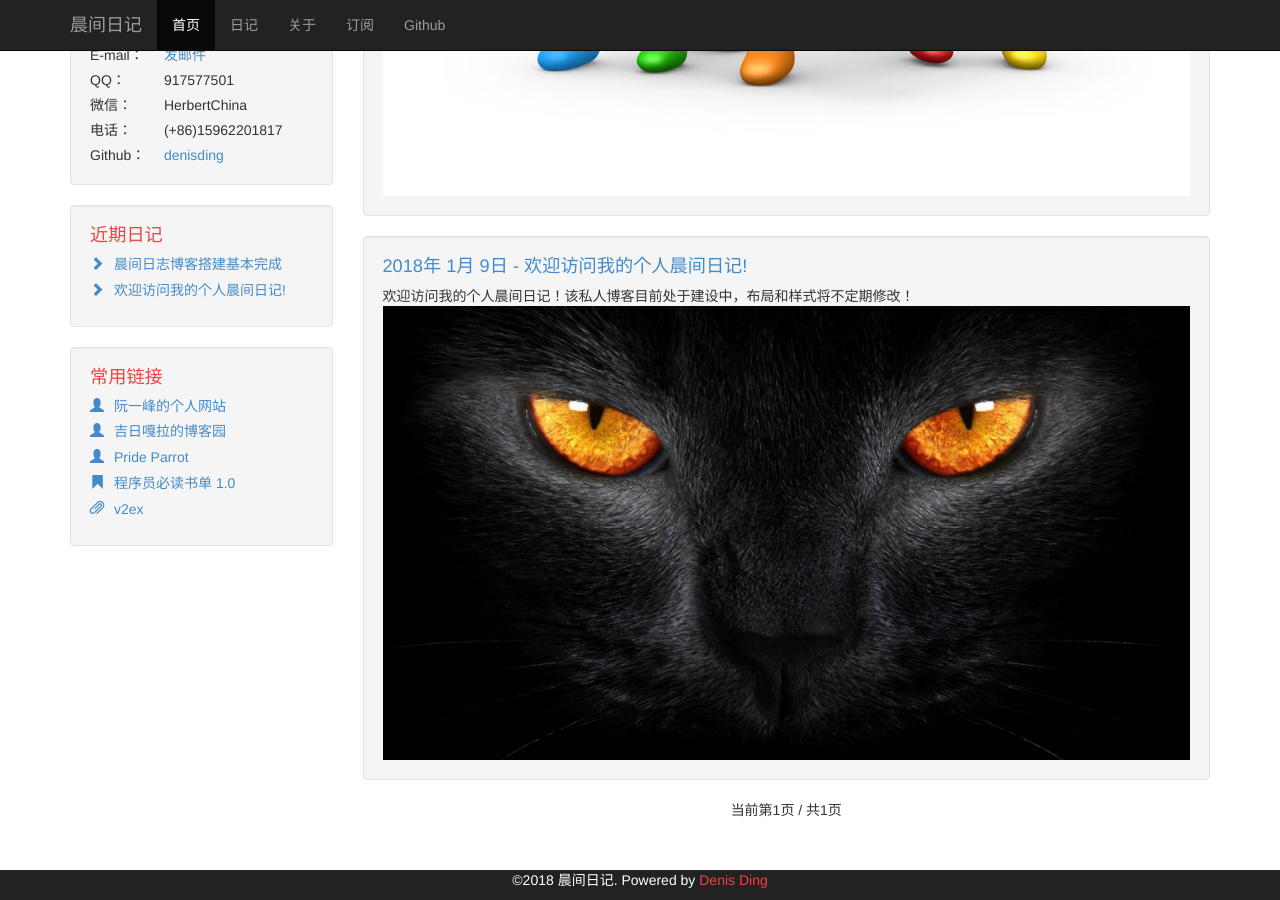
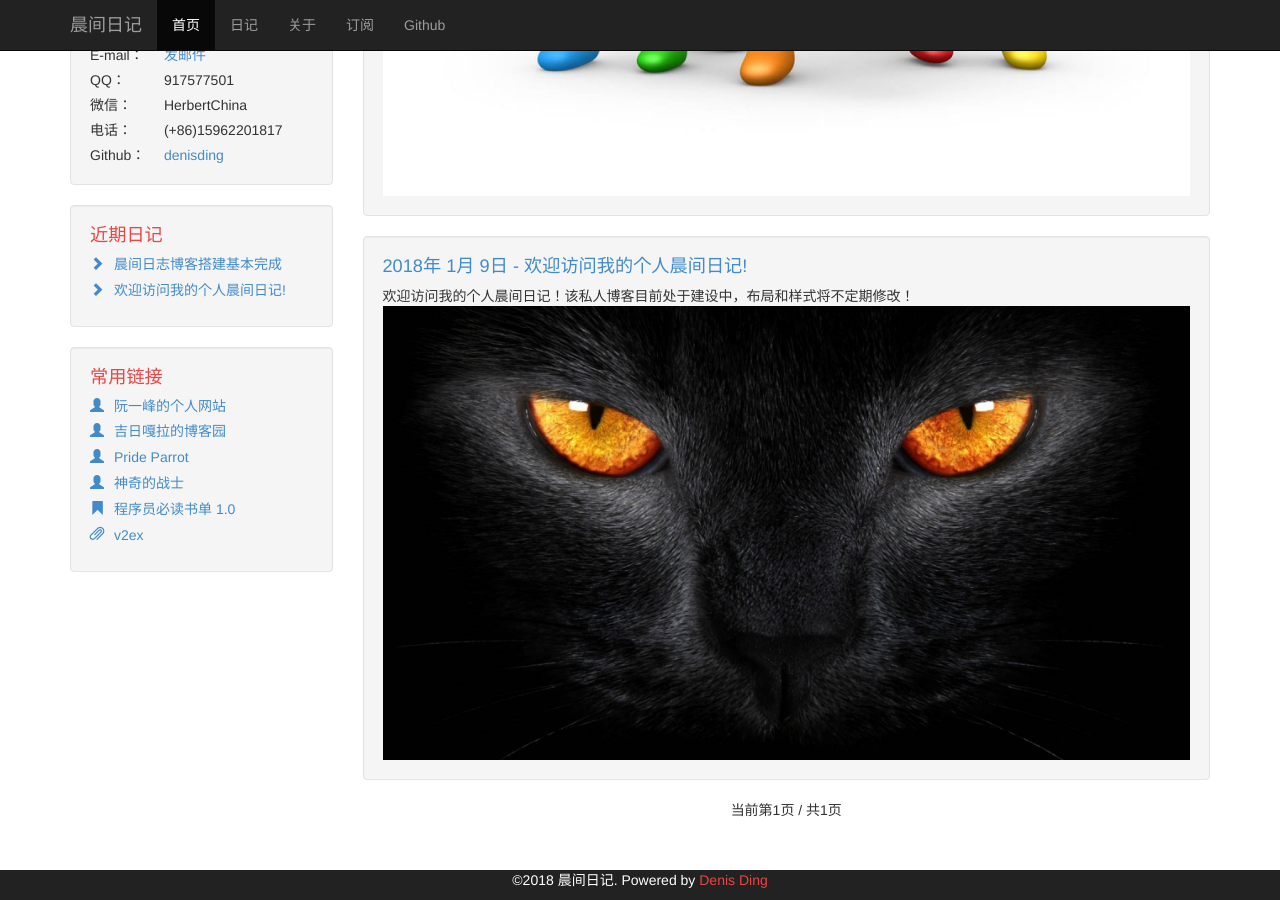
Before and after one commit to denisding/morningdiary, a Jekyll site: the page built from index.html, in a window 1280 px wide and 900 px high, scrolled down 540 px. Built offline with Jekyll 4.4.1, drawn with Linux system fonts in a browser that asks for light colours; the list of posts is cut into pages by our own code.

Commit message:
添加链接

```diff
--- a/_includes/links-list.html
+++ b/_includes/links-list.html
@@ -3,6 +3,7 @@
   <li><a href="http://www.ruanyifeng.com/home.html" target="_black"><i class="glyphicon glyphicon-user"></i>阮一峰的个人网站</a></li>
   <li><a href="http://www.cnblogs.com/jirigala/" target="_black"><i class="glyphicon glyphicon-user"></i>吉日嘎拉的博客园</a></li>
   <li><a href="http://prideparrot.com/" target="_black"><i class="glyphicon glyphicon-user"></i>Pride Parrot</a></li>
+  <li><a href="https://wangshub.github.io/" target="_black"><i class="glyphicon glyphicon-user"></i>神奇的战士</a></li>
   <li><a href="http://lucida.me/blog/developer-reading-list/" target="_black"><i class="glyphicon glyphicon-bookmark"></i>程序员必读书单 1.0</a></li>
   <li><a href="https://www.v2ex.com/" target="_black"><i class="glyphicon glyphicon-paperclip"></i>v2ex</a></li>
 </ul>
```
